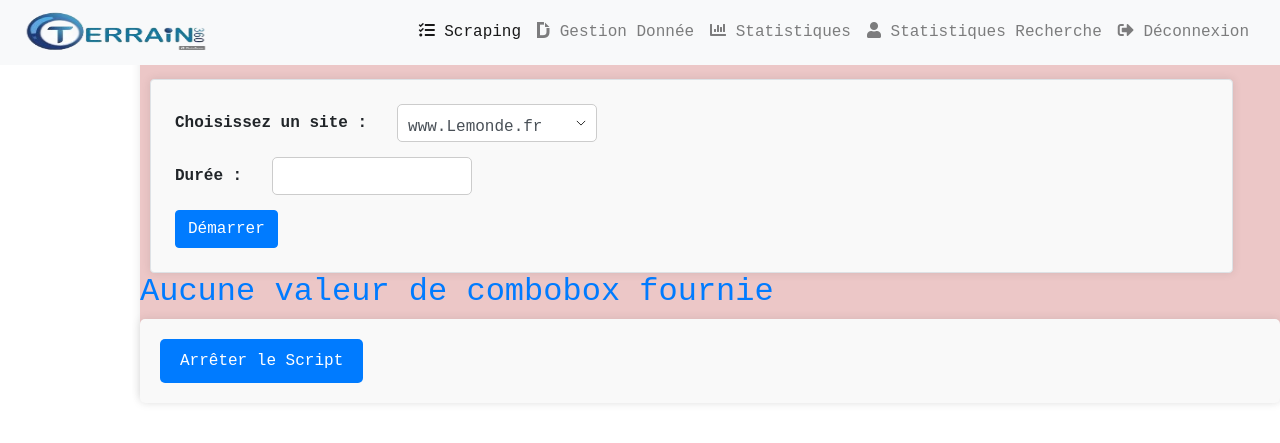
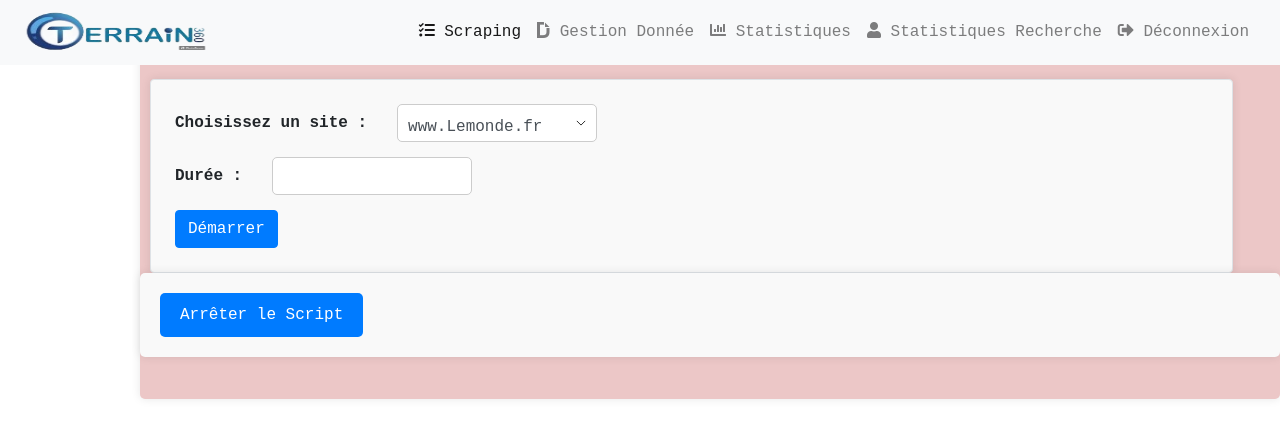
Before and after one commit to mabroukali025/App_Analyse_de_presse, a Django app: page / in a window 1280 px wide. Shown: the part 49-492 px from the top of the page. Run offline with Django 5.2, Linux system fonts and the light colour scheme; some libraries are stand-ins or nearby versions.

Commit message:
commit 3

```diff
--- a/AppScraping/Templates/scraping_page.html
+++ b/AppScraping/Templates/scraping_page.html
@@ -77,16 +77,11 @@
                         <i class="fa fa-spinner fa-spin" style="font-size:80px"></i>
                     </div>
                 </form>
-                {% if selected_value %}
-                        <h2>Valeur du combobox : {{ selected_value }}</h2>
-                    {% else %}
-                        <h2 class="text-primary">Aucune valeur de combobox fournie</h2>
-                    {% endif %}
 
                 <!-- Formulaire pour arrêter le scraping -->
                 <form action="{% url 'arreter_scraping_view' %}" method="post">
                     {% csrf_token %}
-                    <input type="hidden" name="combobox" value="{{ selected_value }}">
+
                     <button type="submit">Arrêter le Script</button>
                 </form>
 
```
Also changed, not shown: AppScraping/static/AppHome.css (renamed from AppScraping/Static/static/AppHome.css), AppScraping/static/Logo.png (renamed from AppScraping/Static/static/Logo.png), AppScraping/static/LogoT.png (renamed from AppScraping/Static/static/LogoT.png), AppScraping/static/Logo_Terraine360.jpg (renamed from AppScraping/Static/static/Logo_Terraine360.jpg), AppScraping/static/Static_Recherche.css (added), AppScraping/static/adr_logo.jpg (renamed from AppScraping/Static/static/adr_logo.jpg), AppScraping/static/donne.css (renamed from AppScraping/Static/static/donne.css), AppScraping/static/email_logo.jpg (renamed from AppScraping/Static/static/email_logo.jpg), AppScraping/static/ex.css (renamed from AppScraping/Static/static/ex.css), AppScraping/static/ho.css (renamed from AppScraping/Static/static/ho.css), AppScraping/static/page_acceuil.css (renamed from AppScraping/Static/static/page_acceuil.css), AppScraping/static/page_home.css (renamed from AppScraping/Static/static/page_home.css), AppScraping/static/tele_logo.webp (renamed from AppScraping/Static/static/tele_logo.webp), AppScraping/static/test.css (renamed from AppScraping/Static/static/test.css).
